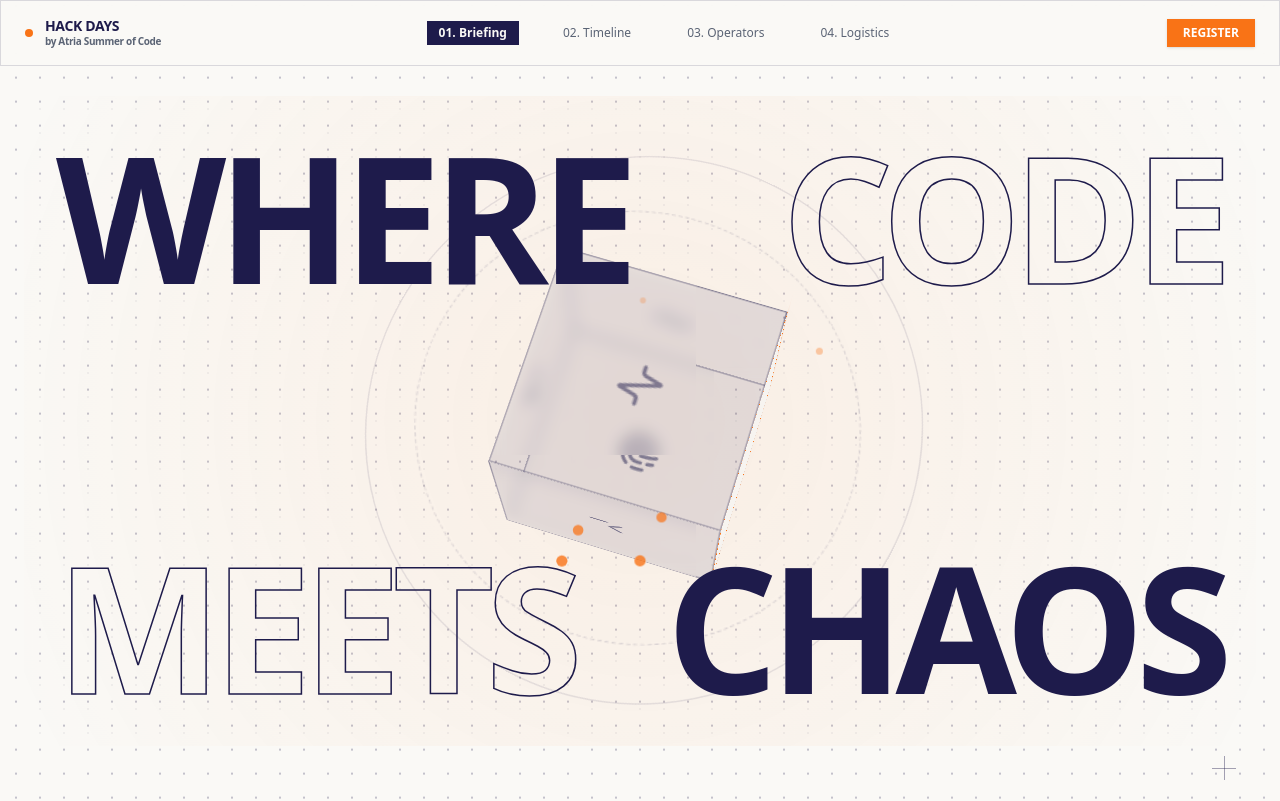
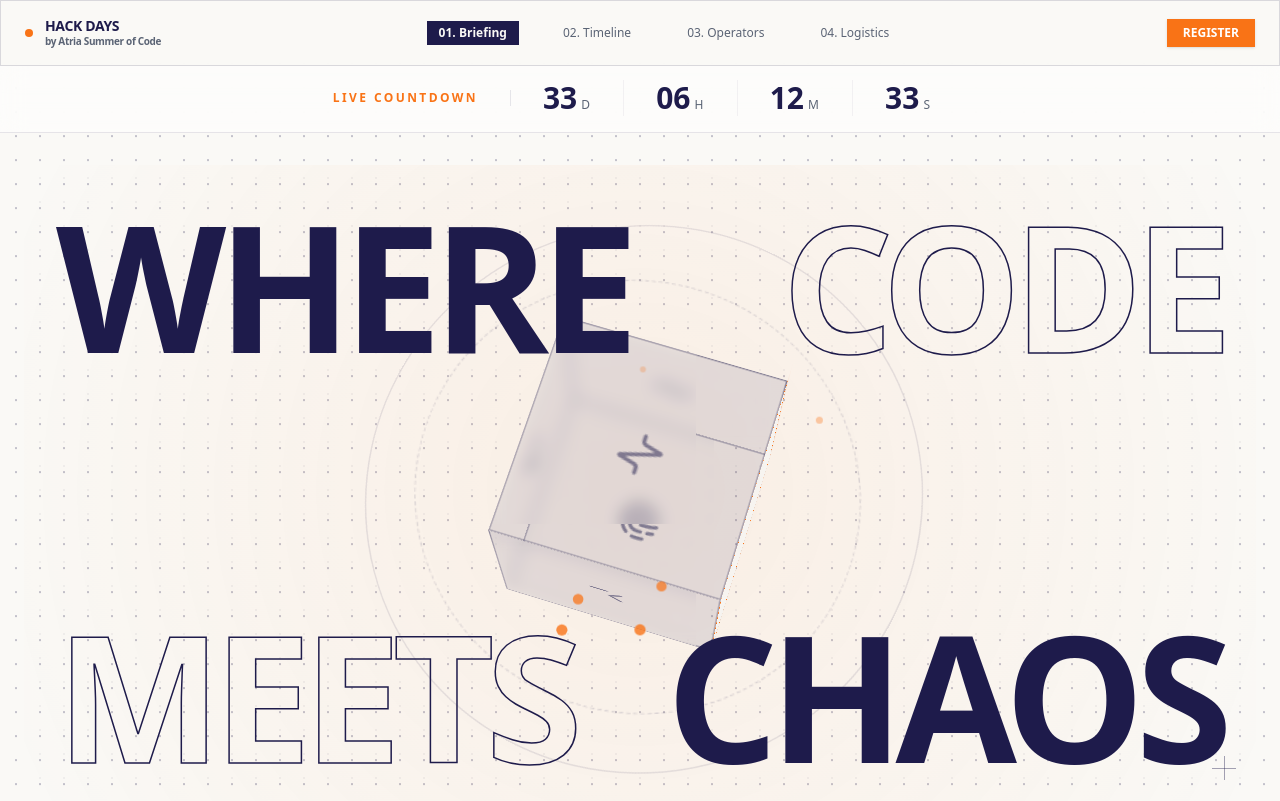
Before and after one commit to AtriaOpenSource/mlh-hack-days, a Next.js app: page / in a window 1280 px wide. Shown: the top 801 px of the page. Built offline with nearby package versions, Linux system fonts and the light colour scheme.

Commit message:
implemented countdown

```diff
--- a/src/app/layout.tsx
+++ b/src/app/layout.tsx
@@ -22,7 +22,8 @@ const jetbrainsMono = JetBrains_Mono({
 
 export const metadata: Metadata = {
   title: "HACK DAYS by ASoC",
-  description: "An 8-hour MLH Hack Day designed for builders, creators, and innovators. Executed jointly by AWS Student Builder Group and OSCode Atria Chapter.",
+  description:
+    "An 8-hour MLH Hack Day designed for builders, creators, and innovators. Executed jointly by AWS Student Builder Group and OSCode Atria Chapter.",
 };
 
 export default function RootLayout({
@@ -44,7 +45,7 @@ export default function RootLayout({
           <div className="crosshair ch-br"></div>
 
           <Header />
-          <main className="max-w-[1440px] mx-auto px-6 pt-24 min-h-screen">
+          <main className="max-w-[1440px] mx-auto px-6 pt-16 min-h-screen">
             {children}
           </main>
           <Footer />
--- a/src/app/page.tsx
+++ b/src/app/page.tsx
@@ -1,4 +1,5 @@
 import { Hero3D } from "@/components/ui/hero-3d";
+import { Countdown } from "@/components/ui/countdown";
 import { ArrowRight, Terminal, Cpu, Shield, Zap } from "lucide-react";
 import Link from "next/link";
 
@@ -7,6 +8,10 @@ export default function Home() {
     <div className="space-y-24 pb-24">
       {/* 1. HERO BRIEFING SECTION */}
       <section id="briefing" className="pt-0">
+        {/* Countdown Banner */}
+        <div className="w-[100vw] relative left-1/2 right-1/2 -ml-[50vw] border-b border-ink/10 bg-white/50 backdrop-blur-md py-4 mb-8">
+          <Countdown />
+        </div>
 
         <div className="relative w-full h-[65vh] min-h-[500px] md:h-[75vh] md:min-h-[650px] flex items-center justify-center mb-12 overflow-hidden">
           <div className="absolute inset-0 bg-grid bg-grid-pattern opacity-20 pointer-events-none z-0"></div>
--- /dev/null
+++ b/src/components/ui/countdown.tsx
@@ -0,0 +1,74 @@
+"use client";
+
+import { useEffect, useState } from "react";
+import { motion } from "framer-motion";
+
+interface TimeLeft {
+  days: number;
+  hours: number;
+  minutes: number;
+  seconds: number;
+}
+
+const TimeUnit = ({ value, label }: { value: number; label: string }) => (
+  <div className="flex items-baseline gap-1 px-4 md:px-8">
+    <span className="text-2xl md:text-3xl font-mono font-bold text-ink">
+      {value.toString().padStart(2, "0")}
+    </span>
+    <span className="text-[10px] md:text-xs font-mono uppercase tracking-widest text-neutral font-medium">
+      {label}
+    </span>
+  </div>
+);
+
+export function Countdown() {
+  const [timeLeft, setTimeLeft] = useState<TimeLeft | null>(null);
+  const targetDate = new Date("2026-06-15T00:00:00").getTime();
+
+  useEffect(() => {
+    const calculateTimeLeft = () => {
+      const now = new Date().getTime();
+      const difference = targetDate - now;
+
+      if (difference > 0) {
+        setTimeLeft({
+          days: Math.floor(difference / (1000 * 60 * 60 * 24)),
+          hours: Math.floor((difference / (1000 * 60 * 60)) % 24),
+          minutes: Math.floor((difference / 1000 / 60) % 60),
+          seconds: Math.floor((difference / 1000) % 60),
+        });
+      } else {
+        setTimeLeft({ days: 0, hours: 0, minutes: 0, seconds: 0 });
+      }
+    };
+
+    calculateTimeLeft();
+    const timer = setInterval(calculateTimeLeft, 1000);
+
+    return () => clearInterval(timer);
+  }, [targetDate]);
+
+  if (!timeLeft) return null;
+
+  return (
+    <motion.div
+      initial={{ opacity: 0 }}
+      animate={{ opacity: 1 }}
+      className="flex flex-col md:flex-row items-center justify-center gap-2 md:gap-0"
+    >
+      <div className="flex items-center gap-2 pr-0 md:pr-8 md:border-r border-ink/10 mb-2 md:mb-0">
+        <span className="w-2 h-2 bg-accent cursor-blink"></span>
+        <span className="font-mono text-[10px] md:text-xs tracking-[0.2em] text-accent uppercase font-bold whitespace-nowrap">
+          Live Countdown
+        </span>
+      </div>
+
+      <div className="flex items-center divide-x divide-ink/5">
+        <TimeUnit value={timeLeft.days} label="d" />
+        <TimeUnit value={timeLeft.hours} label="h" />
+        <TimeUnit value={timeLeft.minutes} label="m" />
+        <TimeUnit value={timeLeft.seconds} label="s" />
+      </div>
+    </motion.div>
+  );
+}
```
